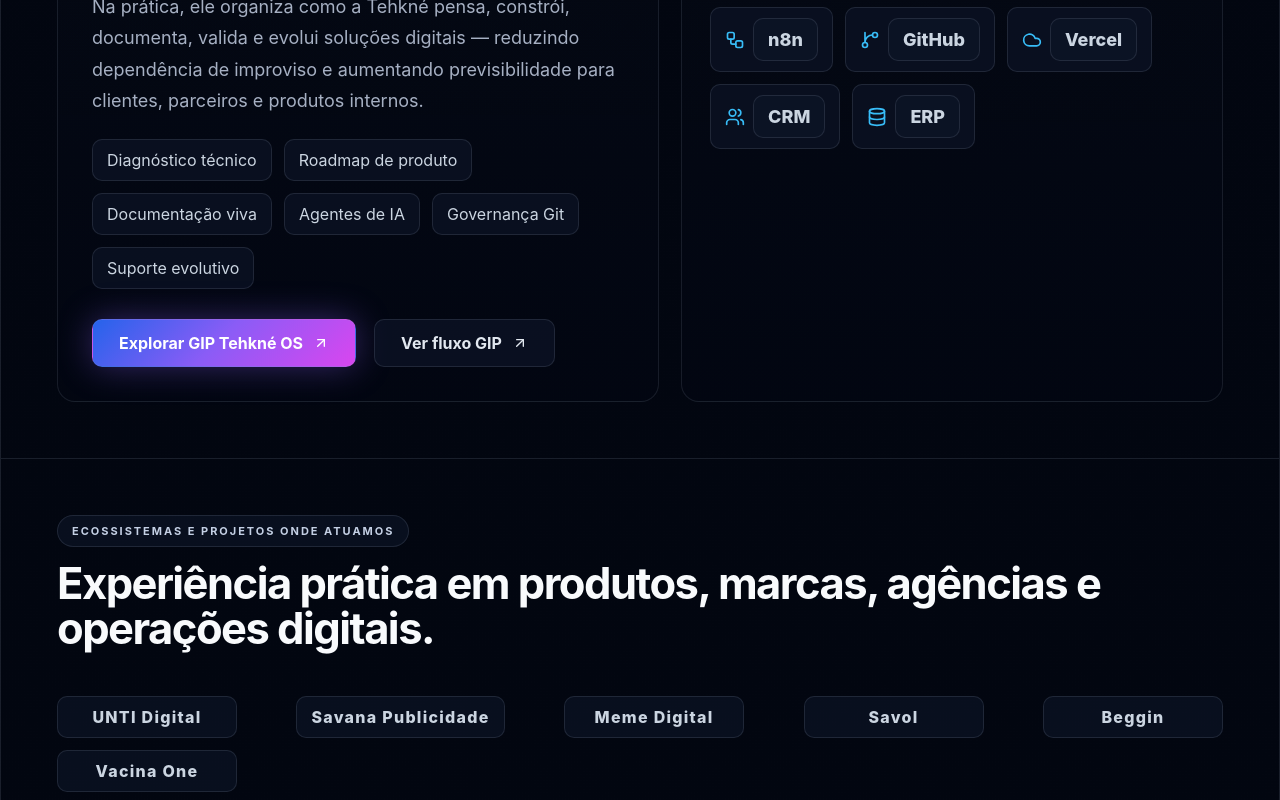
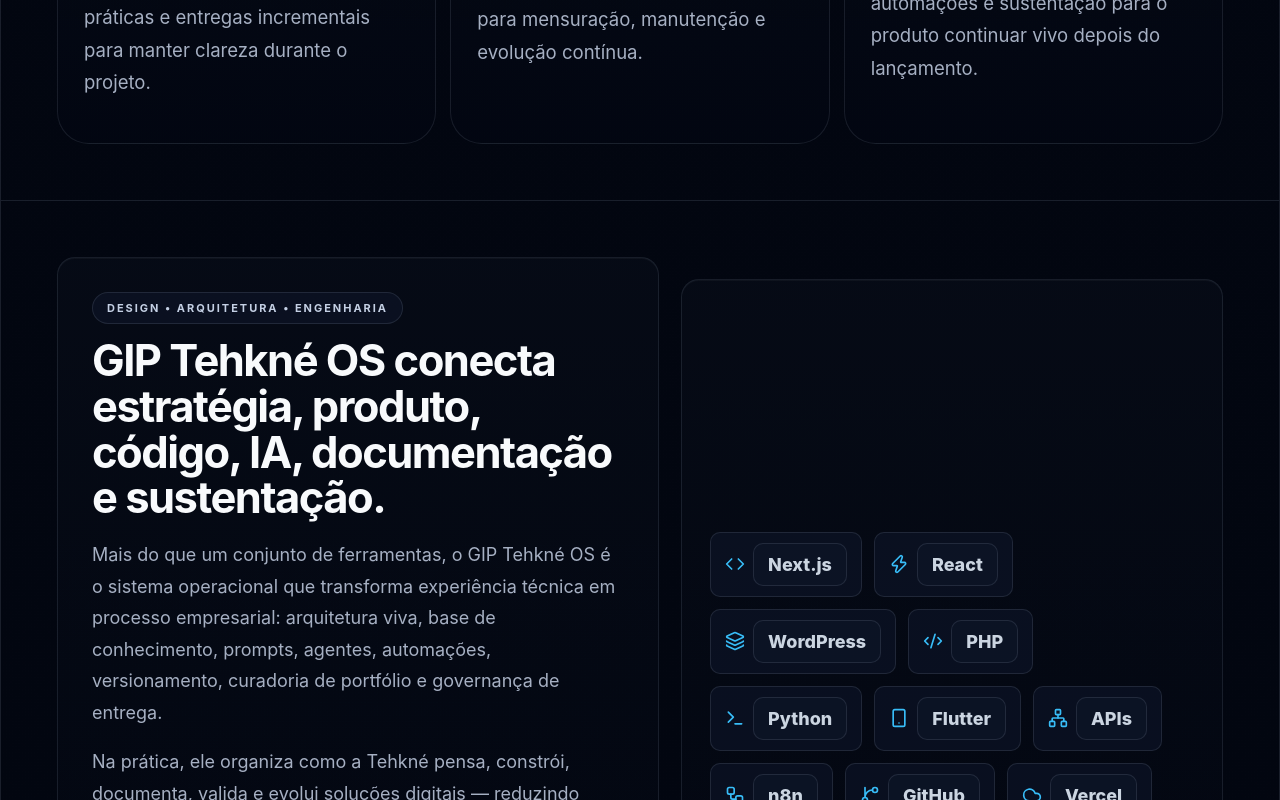
Before and after one commit to Tehkne-Solutions/tehkne-site, a Next.js app: page / in a window 1280 px wide. Shown: the part 4544-5344 px from the top of the page. Built offline with nearby package versions, Linux system fonts and the light colour scheme; no server answers.

Commit message:
feat(home): add client proof section

```diff
--- a/app/page.tsx
+++ b/app/page.tsx
@@ -17,6 +17,7 @@ import {
   Workflow
 } from 'lucide-react';
 import ContactForm from './components/ContactForm';
+import ClientProofSection from './components/ClientProofSection';
 import { portfolioCases } from './portfolio/portfolio-data';
 import { getPortfolioCaseCardImage } from './portfolio/case-card-images';
 import { blogPosts } from './blog/blog-data';
@@ -186,6 +187,8 @@ export default function Home() {
         </div>
       </motion.section>
 
+      <ClientProofSection />
+
       <motion.section id="metodo" className="section-frame method-section method-expanded" {...fadeUp}>
         <div className="section-heading inline">
           <div>
@@ -225,18 +228,6 @@ export default function Home() {
           {stacksData.map((stack) => (
             <StackCard key={stack.name} name={stack.name} icon={stack.icon} />
           ))}
-        </div>
-      </motion.section>
-
-      <motion.section className="section-frame ecosystems" {...fadeUp}>
-        <div className="section-heading inline">
-          <div>
-            <span className="eyebrow">Ecossistemas e projetos onde atuamos</span>
-            <h2>Experiência prática em produtos, marcas, agências e operações digitais.</h2>
-          </div>
-        </div>
-        <div className="logo-row">
-          {['UNTI Digital', 'Savana Publicidade', 'Meme Digital', 'Savol', 'Beggin', 'Vacina One'].map((logo) => <span key={logo}>{logo}</span>)}
         </div>
       </motion.section>
 
```
